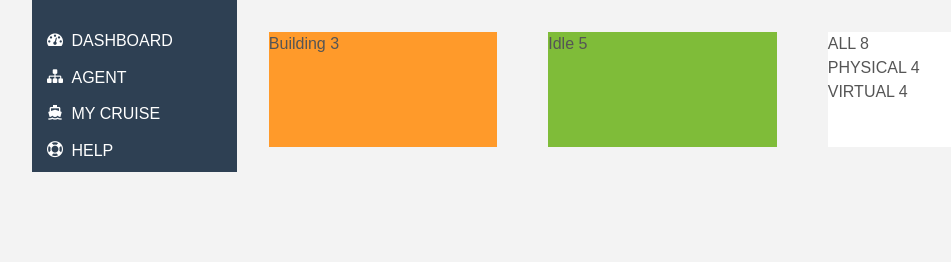
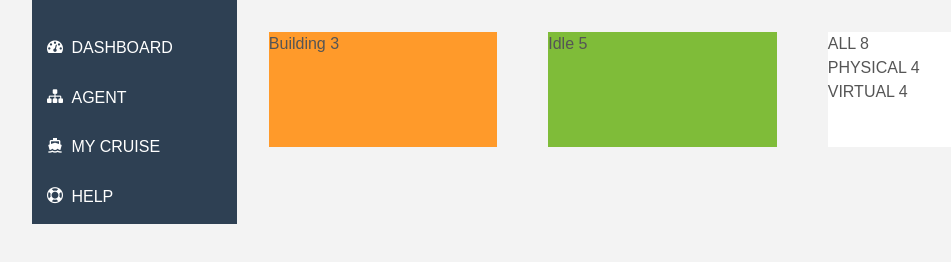
Before and after one commit to doudou1212/ui-homework, a website built with webpack: page src/index.html in a window 1280 px wide. Shown: the whole page, without its empty margins (96-1047 px from the left). Built offline with nearby package versions, Linux system fonts and the light colour scheme; a web font is replaced by a local one.

Commit message:
each item height in side panel shoule be 45px

```diff
--- a/src/styles/side-panel.scss
+++ b/src/styles/side-panel.scss
@@ -2,12 +2,13 @@
   margin-left: 5%;
 
   .meanu-item {
+    height: 45px;
     margin: 0.3em;
   }
 
   .message {
     margin-left: 0.25em;
-    line-height: 2em;
+    line-height: 45px;
   }
 }
 
```
